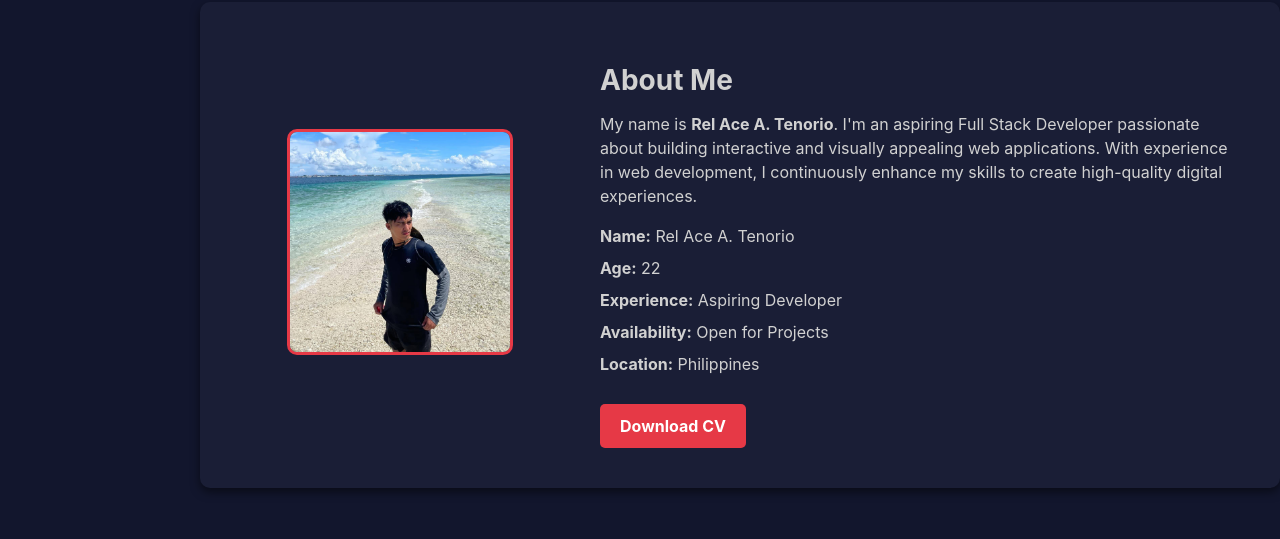
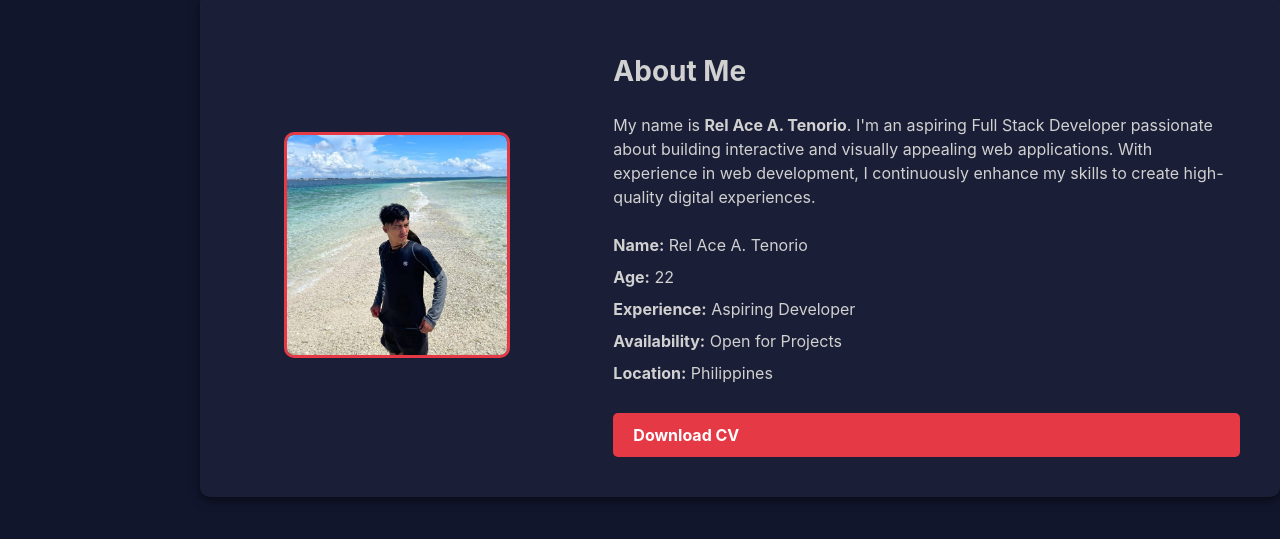
Before and after one commit to Relace23/tenorio-portfolio, a React (Vite) app: page /about in a window 1280 px wide. Shown: the part 255-794 px from the top of the page. Built offline with nearby package versions, Linux system fonts and the light colour scheme.

Commit message:
Update about.css

```diff
--- a/src/component/about.css
+++ b/src/component/about.css
@@ -4,7 +4,7 @@
     justify-content: center;
     background-color: #12162d;
     color: #d1d1d1;
-    padding: 100px ;
+    padding: 100px;
     height: 100vh;
     width: 100vw;
     overflow: hidden;
@@ -13,16 +13,21 @@
 .about-content {
     display: flex;
     align-items: center;
+    justify-content: center; /* Ensures even spacing */
     max-width: 1000px;
     background: #1a1e36;
     padding: 40px;
     border-radius: 10px;
     box-shadow: 0px 4px 10px rgba(0, 0, 0, 0.5);
+    gap: 40px; /* Added space between left and right sections */
 }
 
 .about-left {
     flex: 1;
     text-align: center;
+    display: flex;
+    justify-content: center;
+    align-items: center;
 }
 
 .profile-img {
@@ -35,7 +40,10 @@
 
 .about-right {
     flex: 2;
-    padding-left: 40px;
+    display: flex;
+    flex-direction: column;
+    justify-content: center;
+    padding-left: 20px; /* Adjusted to balance spacing */
 }
 
 h1 {
@@ -72,11 +80,13 @@ h1 {
     background: #ff4757;
 }
 
+/* Responsive Fixes */
 @media (max-width: 768px) {
     .about-content {
         flex-direction: column;
         text-align: center;
         padding: 20px;
+        gap: 20px; /* Adjust spacing */
     }
 
     .about-right {
```
